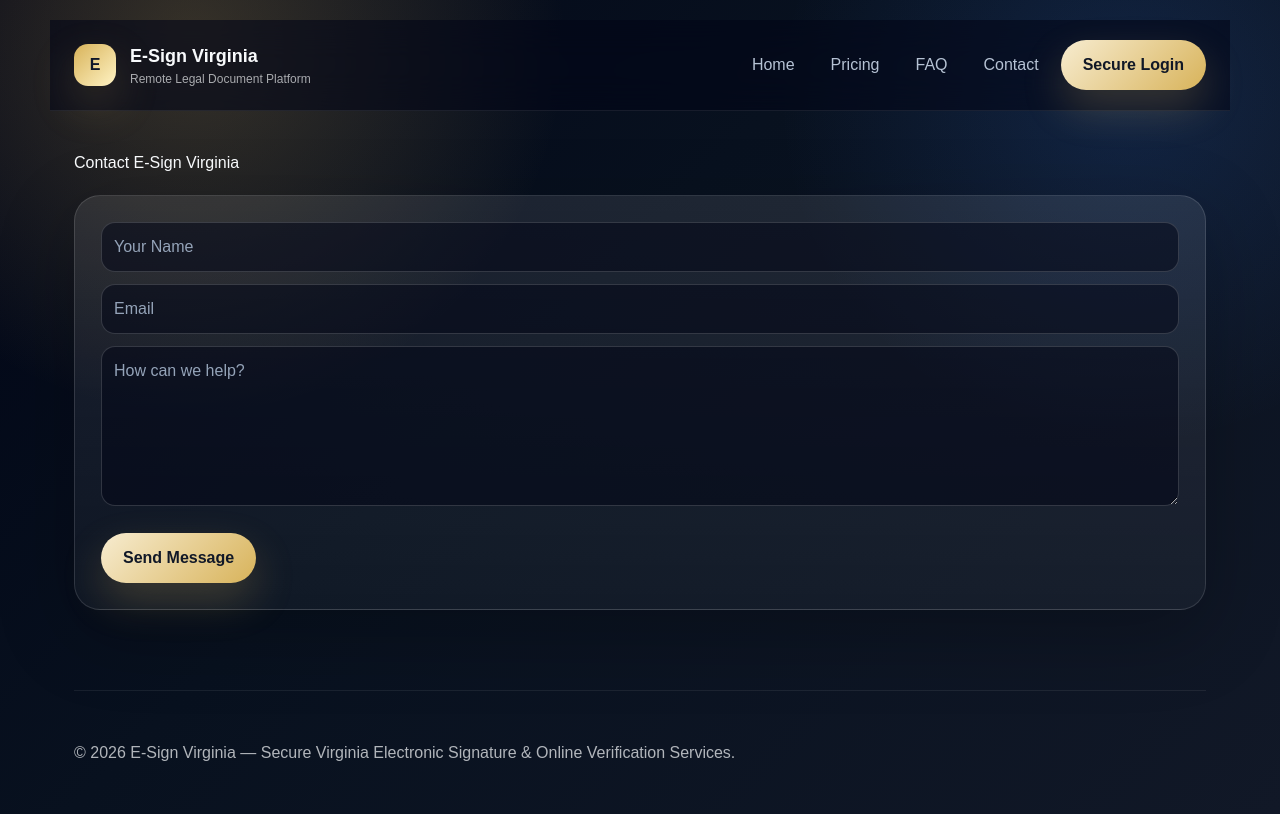
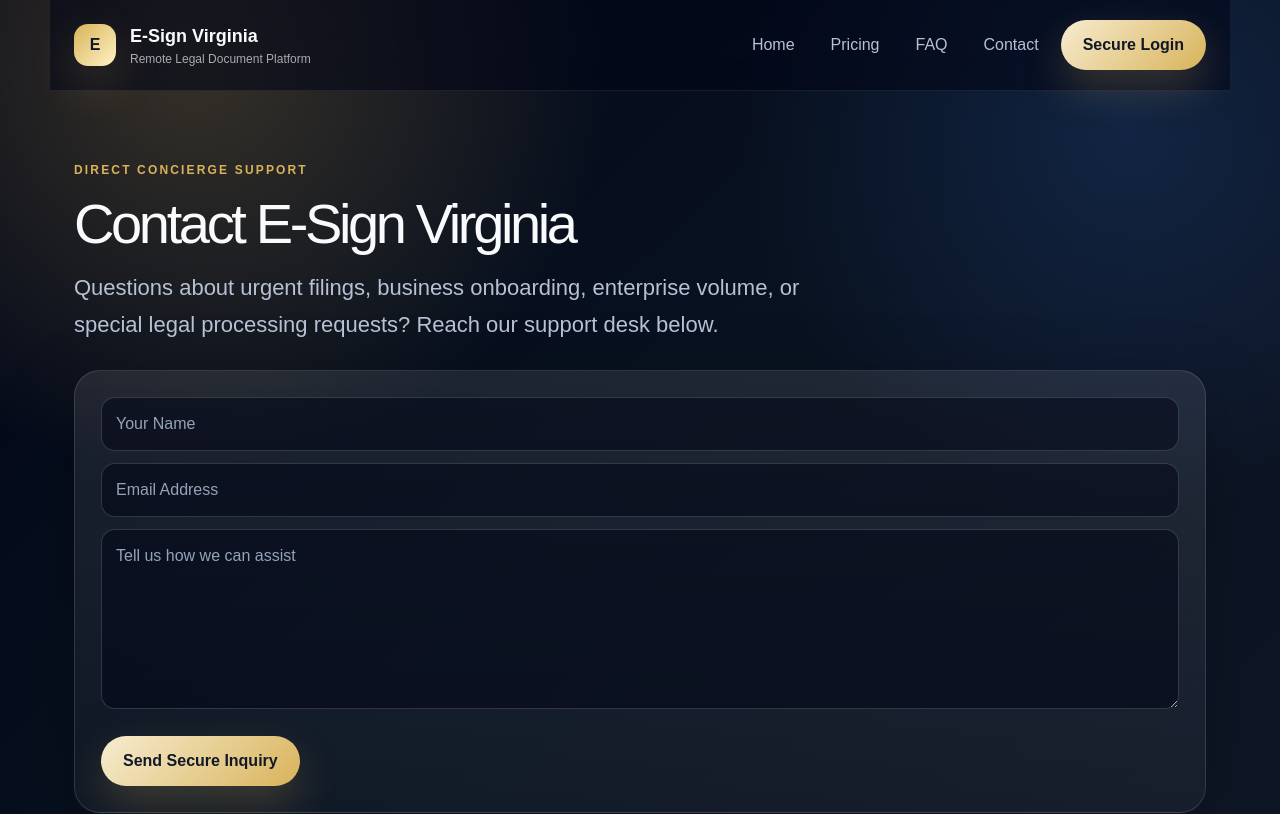
Before and after one commit to rawillia9801/esign, a Next.js app: page /contact in a window 1280 px wide. Shown: the top 814 px of the page. Built offline with nearby package versions, Linux system fonts and the light colour scheme.

Commit message:
Upgrade contact page to luxury design

```diff
--- a/app/contact/page.tsx
+++ b/app/contact/page.tsx
@@ -3,15 +3,19 @@ import Footer from '../../components/Footer'
 
 export default function Contact(){
  return (
-  <main className="container" style={{paddingTop:'20px'}}>
+  <main className="container">
    <Header />
-   <h1 style={{marginTop:'40px'}}>Contact E-Sign Virginia</h1>
-   <div className="card" style={{marginTop:'20px'}}>
-    <input placeholder="Your Name" style={{width:'100%',padding:'12px',marginBottom:'12px'}} />
-    <input placeholder="Email" style={{width:'100%',padding:'12px',marginBottom:'12px'}} />
-    <textarea placeholder="How can we help?" style={{width:'100%',padding:'12px',height:'160px'}} />
-    <div className="btn" style={{marginTop:'20px'}}>Send Message</div>
-   </div>
+   <section style={{padding:'70px 0'}}>
+    <div className="eyebrow">Direct Concierge Support</div>
+    <h1 className="hero-title" style={{fontSize:'56px'}}>Contact E-Sign Virginia</h1>
+    <p className="hero-copy">Questions about urgent filings, business onboarding, enterprise volume, or special legal processing requests? Reach our support desk below.</p>
+    <div className="card" style={{marginTop:'26px'}}>
+      <input placeholder="Your Name" style={{width:'100%',padding:'14px',marginBottom:'12px'}} />
+      <input placeholder="Email Address" style={{width:'100%',padding:'14px',marginBottom:'12px'}} />
+      <textarea placeholder="Tell us how we can assist" style={{width:'100%',padding:'14px',height:'180px'}} />
+      <div className="btn" style={{marginTop:'20px'}}>Send Secure Inquiry</div>
+    </div>
+   </section>
    <Footer />
   </main>
  )
```
